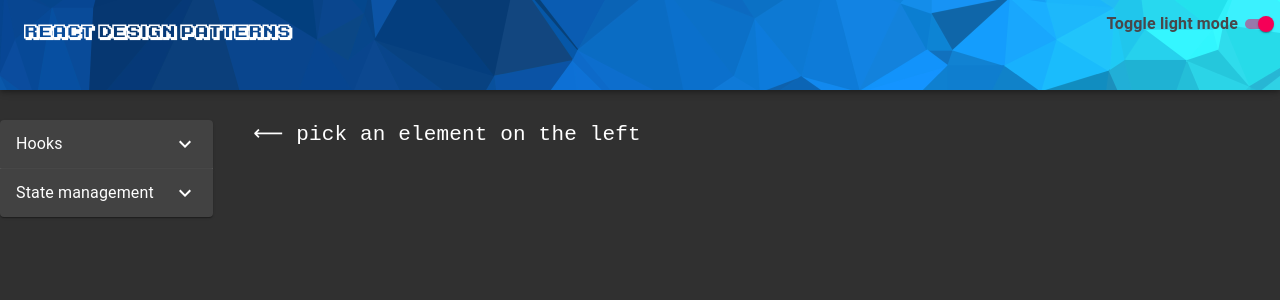
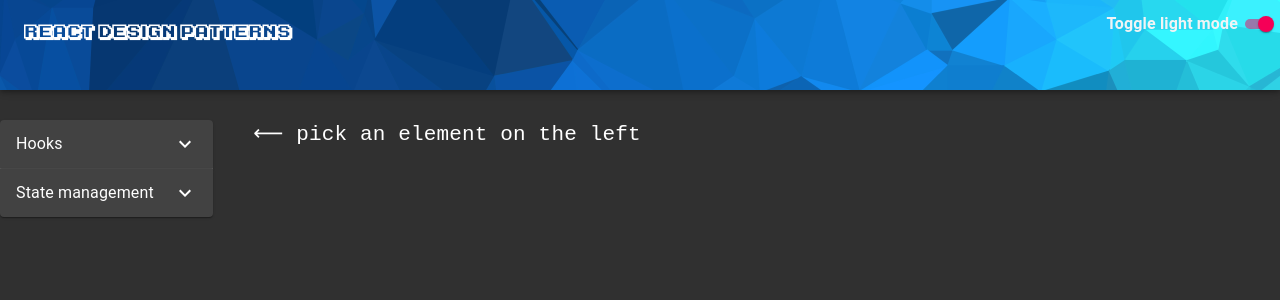
Before and after one commit to apokalipsa44/react-patterns, a React (Create React App) app: page / in a window 1280 px wide. Shown: the top 300 px of the page. Built offline with nearby package versions, Linux system fonts and the light colour scheme.

Commit message:
daerk mode label fixed

```diff
--- a/src/App.js
+++ b/src/App.js
@@ -24,7 +24,7 @@ const useStyles = makeStyles({
     margin: "12px",
     position: "fixed",
     right: "1px",
-    color: "#060d2e",
+    // color: "#060d2e",
     fontSize: "6px",
   },
   darkModeSwitchSm: {
@@ -34,7 +34,7 @@ const useStyles = makeStyles({
     margin: "8px",
   },
   darkModeSwitchLabel: {
-    color: "#49474a",
+    color: "#f0f4f5",
     fontSize: "16px",
     fontWeight: "bold",
   },
```
